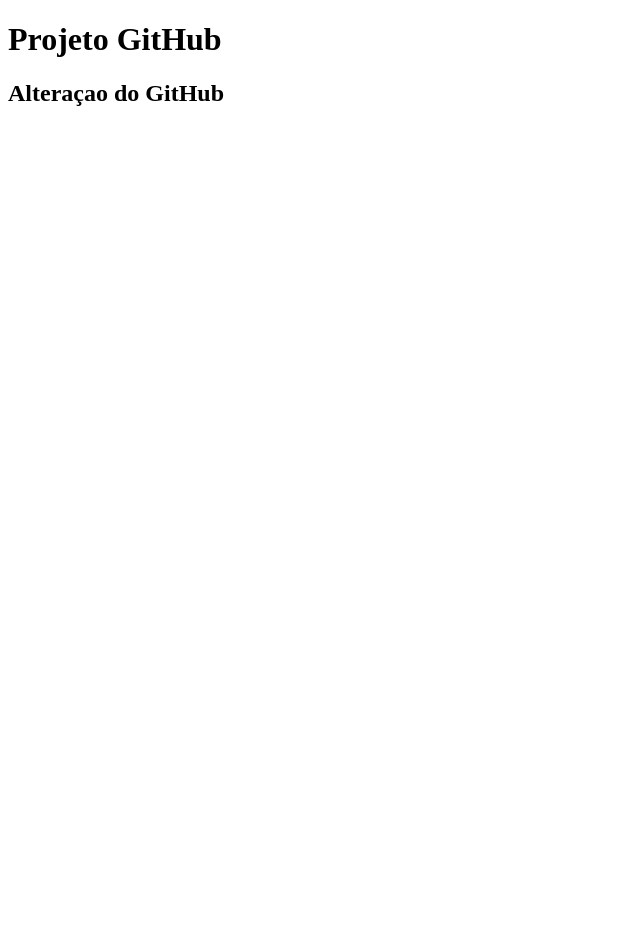
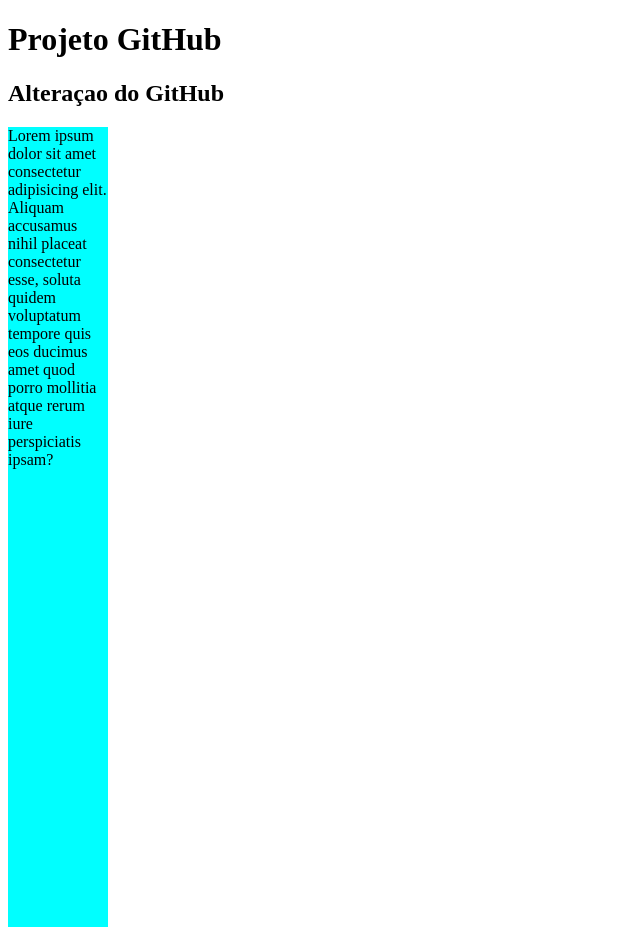
Before and after one commit to DaviLucas23/Github, a plain HTML site: page index.html in a window 1280 px wide. Shown: the whole page, without its empty margins (0-640 px from the left). Before the commit the page ends 800 px from the top, so only its background shows below. Drawn offline with Linux system fonts and the light colour scheme.

Commit message:
commit developer

```diff
--- /dev/null
+++ b/css/style.css
@@ -0,0 +1,5 @@
+.classe-github{
+    background-color: aqua;
+    width: 100px;
+    height: 100vh;
+}
--- a/index.html
+++ b/index.html
@@ -4,10 +4,15 @@
     <meta charset="UTF-8">
     <meta http-equiv="X-UA-Compatible" content="IE=edge">
     <meta name="viewport" content="width=device-width, initial-scale=1.0">
+    <link rel="stylesheet" href="/css/style.css">
     <title>Projeto Git</title>
 </head>
 <body>
     <h1>Projeto GitHub</h1>
     <h2>Alteraçao do GitHub</h2>
+    <div class="classe-github">
+        <p>Lorem ipsum dolor sit amet consectetur adipisicing elit. Aliquam accusamus nihil placeat consectetur esse, soluta quidem voluptatum tempore quis eos ducimus amet quod porro mollitia atque rerum iure perspiciatis ipsam?</p>
+    </div>
+
 </body>
 </html>
```
